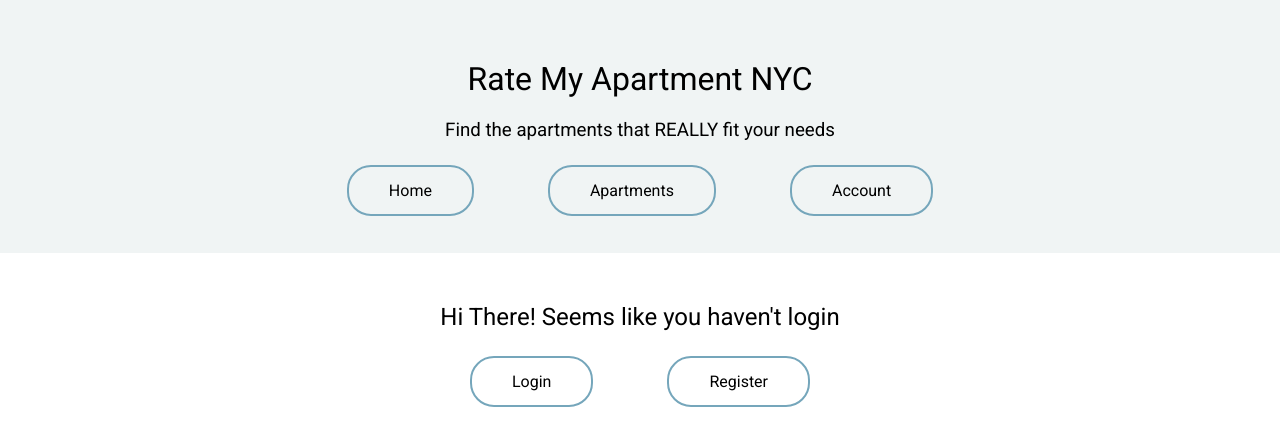
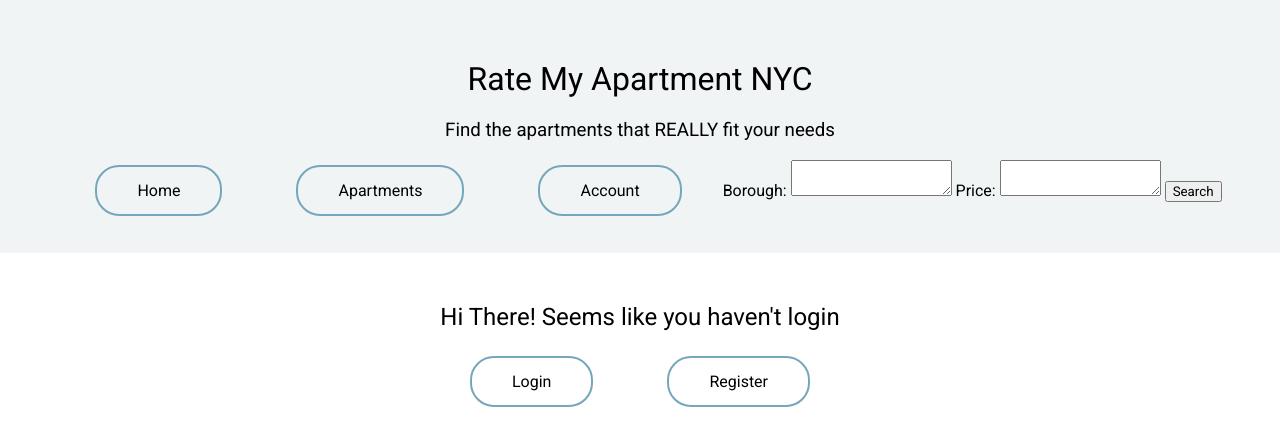
Before and after one commit to software-students-fall2022/final-project-project5-team4, a Flask app: page / in a window 1280 px wide. Shown: the top 446 px of the page. Run offline with Flask 2, Linux system fonts and the light colour scheme.

Commit message:
added search bar in base.html

```diff
--- a/web-app/templates/base.html
+++ b/web-app/templates/base.html
@@ -25,6 +25,14 @@
               <a href="{{ url_for('account')}}">Account</a>
             </nav>
           </div>
+          <div class="nav-bar">
+            <form method="POST" action="{{ url_for('read_filterby')}}">
+              Borough:
+              <textarea type="text" id="fborough" name="fborough"></textarea>
+              Price:
+              <textarea type="text" id="folder" name="folder"></textarea>
+            <input type="submit" name="search-btn" value="Search" /></form>
+          </div>
       </header>
 
       <main>
```
